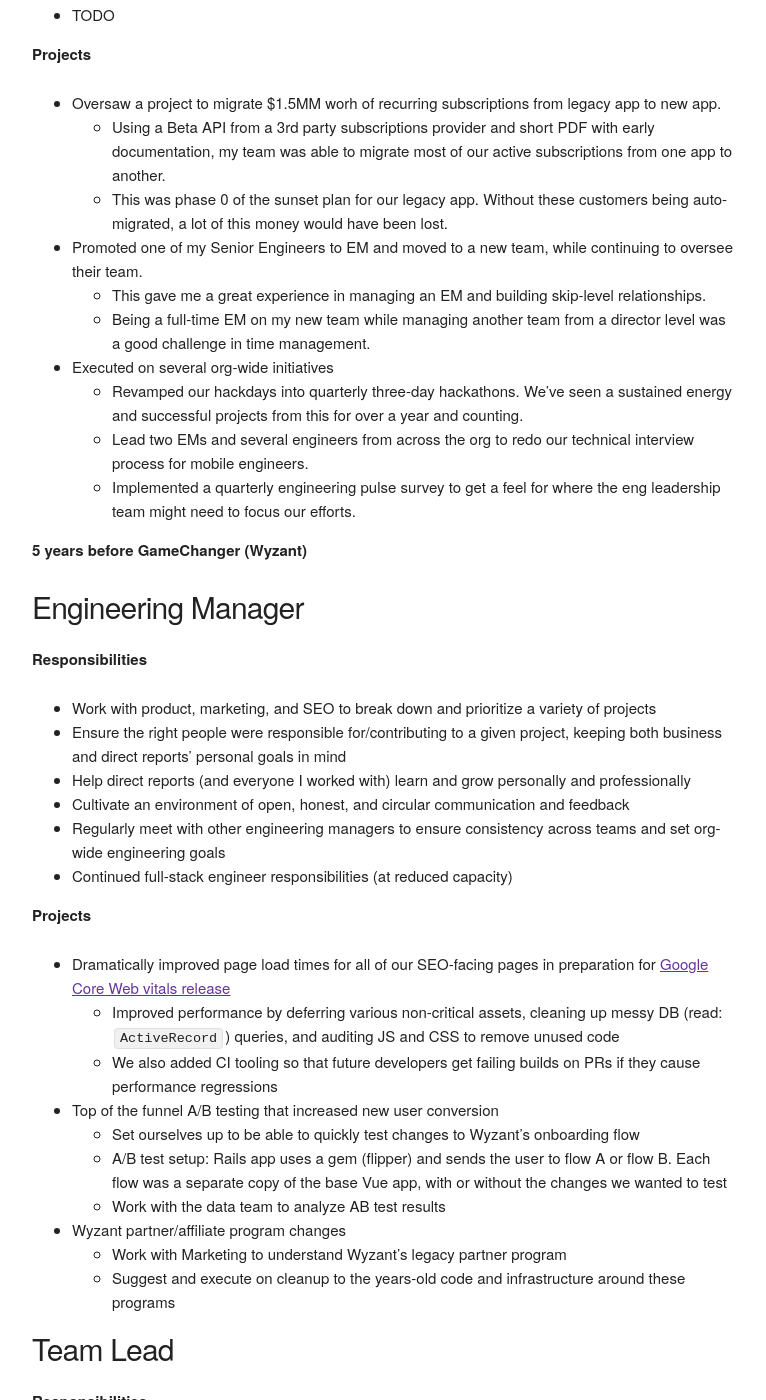
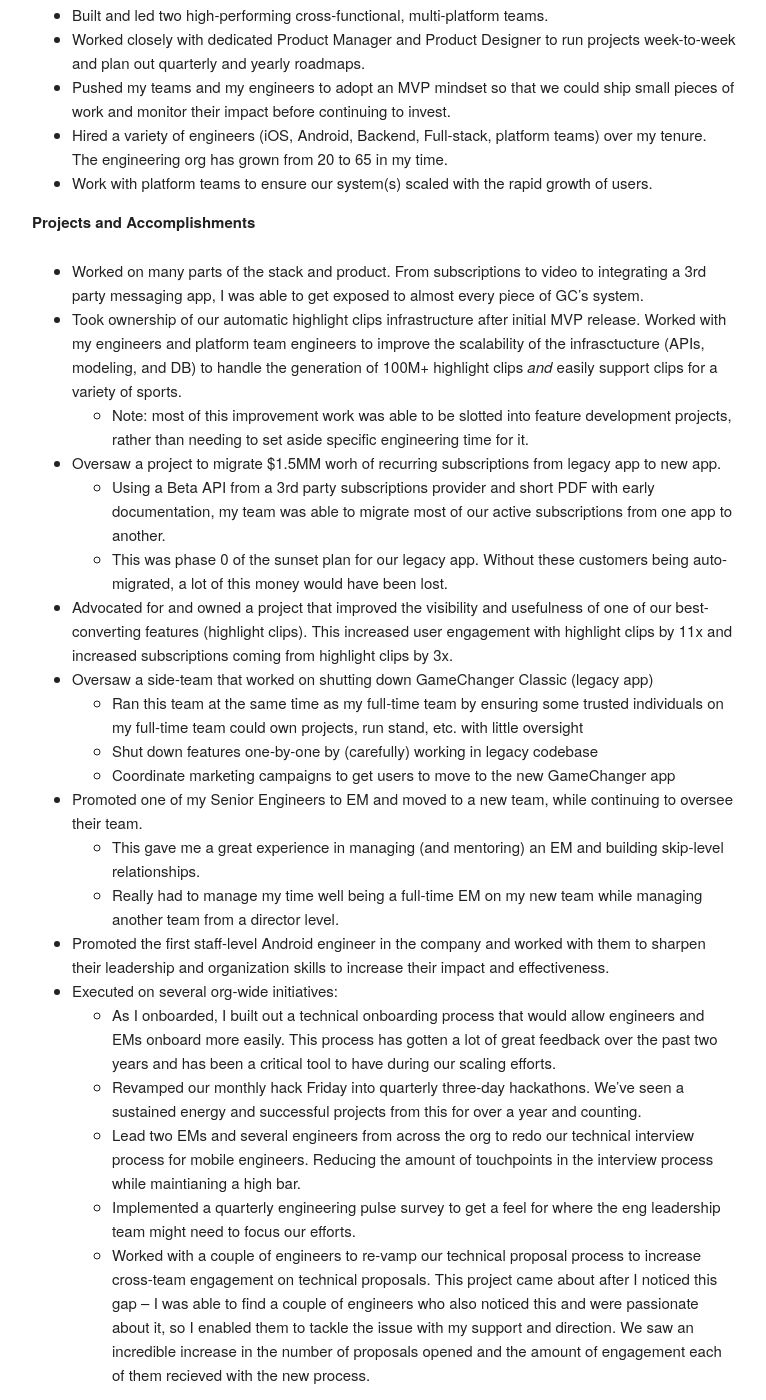
Before and after one commit to ryanstutes/ryanstutes.github.io, a Jekyll site: the page built from experience.md, in a window 1280 px wide and 1400 px high, scrolled down 335 px. Shown: the whole window, without its empty margins (256-1022 px from the left). Built offline with Jekyll 4.4.1, drawn with Linux system fonts in a browser that asks for light colours; some of the changed text lies outside the part shown.

Commit message:
update experience

```diff
--- a/experience.md
+++ b/experience.md
@@ -7,25 +7,40 @@
 
 ---
 
-**Past two years (GameChanger)**
-#### Seniot Engineering Manager
+**Past 2.5 years (GameChanger)**
+#### Senior Engineering Manager
 
 **Responsibilities**
 
-* TODO
+* Built and led two high-performing cross-functional, multi-platform teams.
+* Worked closely with dedicated Product Manager and Product Designer to run projects week-to-week and plan out quarterly and yearly roadmaps.
+* Pushed my teams and my engineers to adopt an MVP mindset so that we could ship small pieces of work and monitor their impact before continuing to invest.
+* Hired a variety of engineers (iOS, Android, Backend, Full-stack, platform teams) over my tenure. The engineering org has grown from 20 to 65 in my time.
+* Work with platform teams to ensure our system(s) scaled with the rapid growth of users.
 
-**Projects**
+**Projects and Accomplishments**
 
+* Worked on many parts of the stack and product. From subscriptions to video to integrating a 3rd party messaging app, I was able to get exposed to almost every piece of GC's system.
+* Took ownership of our automatic highlight clips infrastructure after initial MVP release. Worked with my engineers and platform team engineers to improve the scalability of the infrasctucture (APIs, modeling, and DB) to handle the generation of 100M+ highlight clips _and_ easily support clips for a variety of sports.
+  * Note: most of this improvement work was able to be slotted into feature development projects, rather than needing to set aside specific engineering time for it.
 * Oversaw a project to migrate $1.5MM worh of recurring subscriptions from legacy app to new app.
     * Using a Beta API from a 3rd party subscriptions provider and short PDF with early documentation, my team was able to migrate most of our active subscriptions from one app to another.
     * This was phase 0 of the sunset plan for our legacy app. Without these customers being auto-migrated, a lot of this money would have been lost.
+* Advocated for and owned a project that improved the visibility and usefulness of one of our best-converting features (highlight clips). This increased user engagement with highlight clips by 11x and increased subscriptions coming from highlight clips by 3x.
+* Oversaw a side-team that worked on shutting down GameChanger Classic (legacy app)
+  * Ran this team at the same time as my full-time team by ensuring some trusted individuals on my full-time team could own projects, run stand, etc. with little oversight
+  * Shut down features one-by-one by (carefully) working in legacy codebase
+  * Coordinate marketing campaigns to get users to move to the new GameChanger app
 * Promoted one of my Senior Engineers to EM and moved to a new team, while continuing to oversee their team.
-    * This gave me a great experience in managing an EM and building skip-level relationships.
-    * Being a full-time EM on my new team while managing another team from a director level was a good challenge in time management.
-* Executed on several org-wide initiatives
-    * Revamped our hackdays into quarterly three-day hackathons. We've seen a sustained energy and successful projects from this for over a year and counting.
-    * Lead two EMs and several engineers from across the org to redo our technical interview process for mobile engineers.
+    * This gave me a great experience in managing (and mentoring) an EM and building skip-level relationships.
+    * Really had to manage my time well being a full-time EM on my new team while managing another team from a director level.
+* Promoted the first staff-level Android engineer in the company and worked with them to sharpen their leadership and organization skills to increase their impact and effectiveness.
+* Executed on several org-wide initiatives:
+    * As I onboarded, I built out a technical onboarding process that would allow engineers and EMs onboard more easily. This process has gotten a lot of great feedback over the past two years and has been a critical tool to have during our scaling efforts.
+    * Revamped our monthly hack Friday into quarterly three-day hackathons. We've seen a sustained energy and successful projects from this for over a year and counting.
+    * Lead two EMs and several engineers from across the org to redo our technical interview process for mobile engineers. Reducing the amount of touchpoints in the interview process while maintianing a high bar.
     * Implemented a quarterly engineering pulse survey to get a feel for where the eng leadership team might need to focus our efforts.
+    * Worked with a couple of engineers to re-vamp our technical proposal process to increase cross-team engagement on technical proposals. This project came about after I noticed this gap – I was able to find a couple of engineers who also noticed this and were passionate about it, so I enabled them to tackle the issue with my support and direction. We saw an incredible increase in the number of proposals opened and the amount of engagement each of them recieved with the new process.
 
 **5 years before GameChanger (Wyzant)**
 #### Engineering Manager
```
